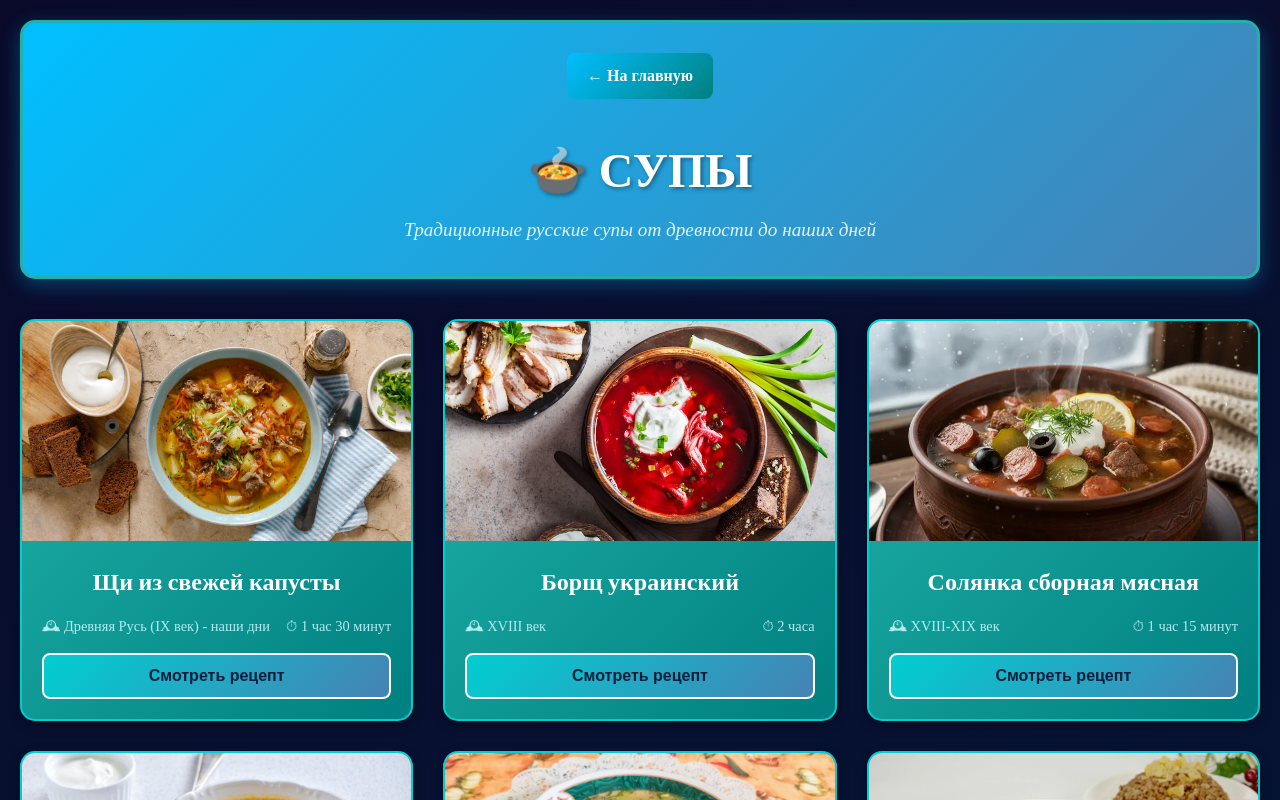
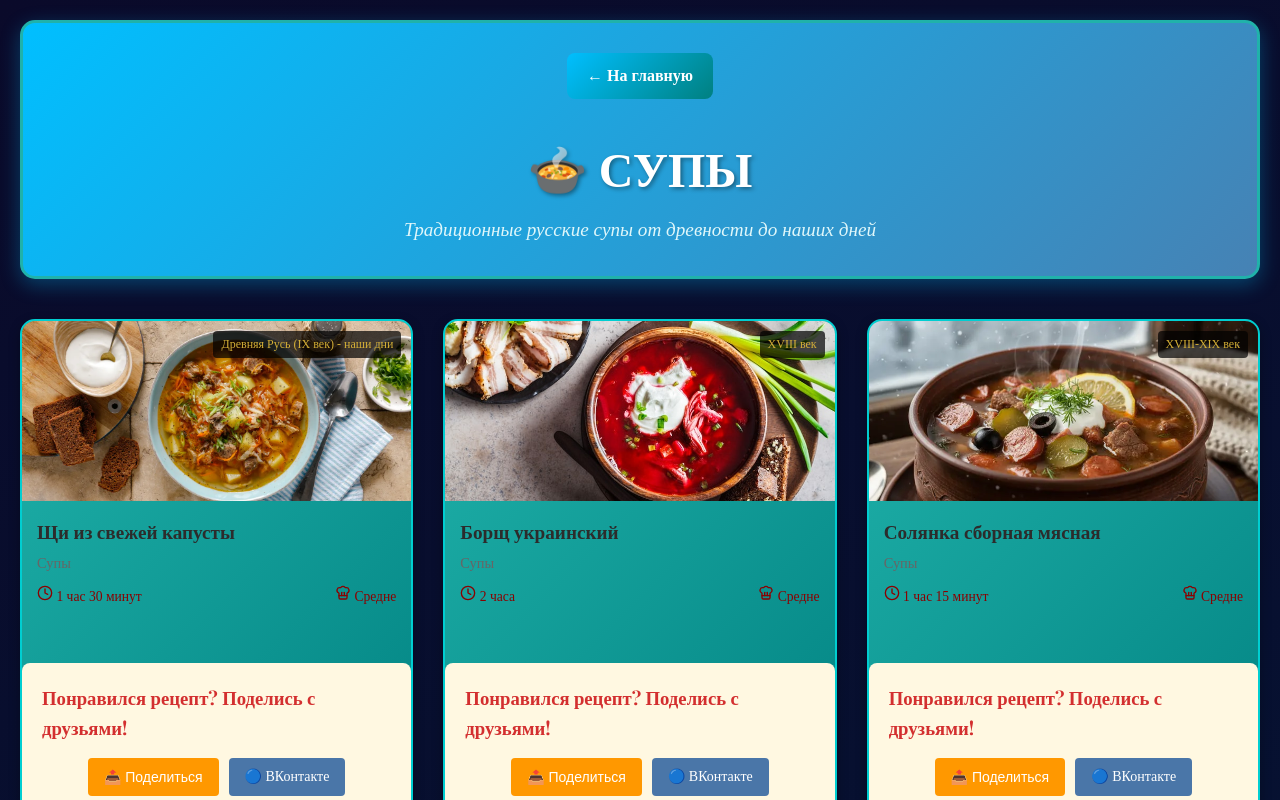
Before and after one commit to svideoproekt-ship-it/russka-kuhnya-9551, a React (Vite) app: page /category/soups in a window 1280 px wide. Shown: the top 800 px of the page. Built offline with nearby package versions, Linux system fonts and the light colour scheme; a web font is replaced by a local one.

Commit message:
fix: integrate RecipeCard with ShareButtons

```diff
--- a/src/pages/RecipePage.jsx
+++ b/src/pages/RecipePage.jsx
@@ -38,7 +38,11 @@ const RecipePage = () => {
           </ol>
         </div>
       </div>
-      <ShareButtons title={recipe.title} />
+
+<ShareButtons
+  title={recipe.title}
+  url={`${window.location.origin}/recipe/${recipe.id}`}
+/>
     </div>
   );
 };
--- a/src/pages/SoupCategory.jsx
+++ b/src/pages/SoupCategory.jsx
@@ -2,6 +2,8 @@
 import React, { useState } from 'react';
 import { Link } from 'react-router-dom';
 import { soupsData } from '../data/soupsData';
+import RecipeCard from '../components/RecipeCard';
+import ShareButtons from '../components/ShareButtons';
 import './SoupCategory.css';
 
 function SoupCategory() {
@@ -27,6 +29,14 @@ function SoupCategory() {
         <div className="recipe-detail">
           <div className="recipe-header">
             <h1>{selectedRecipe.name}</h1>
+
+            {/* Кнопки поделиться на странице рецепта */}
+            <ShareButtons
+              title={selectedRecipe.name}
+              url={`${window.location.origin}/category/soups`}
+              compact
+            />
+
             <div className="recipe-meta">
               <span className="epoch">🕰 {selectedRecipe.epoch}</span>
               <span className="time">⏱ {selectedRecipe.time}</span>
@@ -87,34 +97,18 @@ function SoupCategory() {
 
       <div className="recipes-grid">
         {soupsData.map((recipe) => (
-          <div
-            key={recipe.id}
-            className="recipe-card"
-            onClick={() => handleRecipeClick(recipe)}
-          >
-            <div className="recipe-card-image">
-              {recipe.image ? (
-                <img
-                  src={recipe.image}
-                  alt={recipe.name}
-                  onError={(e) => {
-                    e.target.src = 'https://via.placeholder.com/300x200?text=Нет+фото';
-                  }}
-                />
-              ) : (
-                <div className="no-image">🍲</div>
-              )}
-            </div>
-            <div className="recipe-card-content">
-              <h3>{recipe.name}</h3>
-              <div className="recipe-card-meta">
-                <span>🕰 {recipe.epoch}</span>
-                <span>⏱ {recipe.time}</span>
-              </div>
-              <button className="view-recipe-btn">
-                Смотреть рецепт
-              </button>
-            </div>
+          <div key={recipe.id} onClick={() => handleRecipeClick(recipe)}>
+            <RecipeCard
+              recipe={{
+                id: recipe.id,
+                title: recipe.name,
+                category: 'Супы',
+                era: recipe.epoch,
+                time: recipe.time,
+                difficulty: 'Средне',
+                image: recipe.image || 'https://via.placeholder.com/300x200?text=Нет+фото'
+              }}
+            />
           </div>
         ))}
       </div>
```
